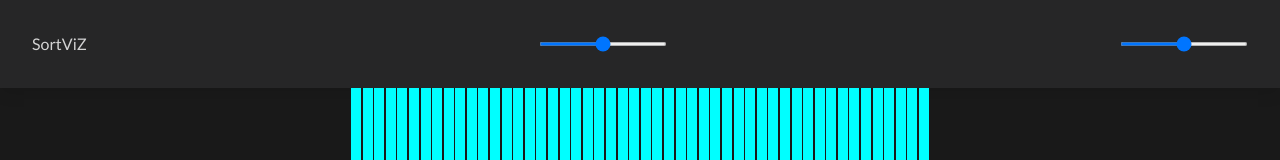
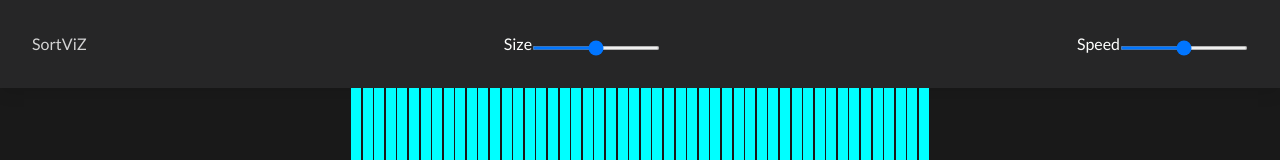
Before and after one commit to shaarangg/SortViz, a React (Create React App) app: page / in a window 1280 px wide. Shown: the top 160 px of the page. Built offline with nearby package versions, Linux system fonts and the light colour scheme.

Commit message:
feat: Init SortAlgo

```diff
--- a/src/Components/Navbar.js
+++ b/src/Components/Navbar.js
@@ -5,16 +5,22 @@ function Navbar() {
 	return (
 		<nav className="nav-center">
 			<div className="nav-title">SortViZ</div>
+			<div className="nav-count">
+				<label htmlFor="points">Size</label>
 				<input
 					type="range"
-				id="points"
+					id="count"
 					className="input"
-				name="points"
+					name="count"
 					min="0"
 					max="100"
 					onChange={changeCount}
 				></input>
-			<input type="range" id="points" className="input" name="points" min="0" max="100"></input>
+			</div>
+			<div className="nav-delay">
+				<label htmlFor="delay">Speed</label>
+				<input type="range" id="delay" className="input" name="delay" min="0" max="100"></input>
+			</div>
 		</nav>
 	);
 }
--- /dev/null
+++ b/src/Sorting-Algorithms/BubbleSort.js
@@ -0,0 +1,4 @@
+function BubbleSort() {
+	console.log("BubbleSort");
+}
+export default BubbleSort;
--- /dev/null
+++ b/src/Sorting-Algorithms/InsertionSort.js
@@ -0,0 +1,4 @@
+function InsertionSort() {
+	console.log("InsertionSort");
+}
+export default InsertionSort;
--- /dev/null
+++ b/src/Sorting-Algorithms/MergeSort.js
@@ -0,0 +1,4 @@
+function MergeSort() {
+	console.log("MergeSort");
+}
+export default MergeSort;
--- /dev/null
+++ b/src/Sorting-Algorithms/QuickSort.js
@@ -0,0 +1,4 @@
+function QuickSort() {
+	console.log("QuickSort");
+}
+export default QuickSort;
--- /dev/null
+++ b/src/Sorting-Algorithms/SelectionSort.js
@@ -0,0 +1,4 @@
+function SelectionSort() {
+	console.log("SelectionSort");
+}
+export default SelectionSort;
--- a/src/context.js
+++ b/src/context.js
@@ -1,5 +1,10 @@
 import React from "react";
 import { useContext, useEffect, useState } from "react";
+import BubbleSort from "./Sorting-Algorithms/BubbleSort";
+import InsertionSort from "./Sorting-Algorithms/InsertionSort";
+import MergeSort from "./Sorting-Algorithms/MergeSort";
+import QuickSort from "./Sorting-Algorithms/QuickSort";
+import SelectionSort from "./Sorting-Algorithms/SelectionSort";
 // const initialState = {
 // 	arr: [],
 // 	count: 0,
```
Lines whose indentation alone changed are shown as unchanged.
